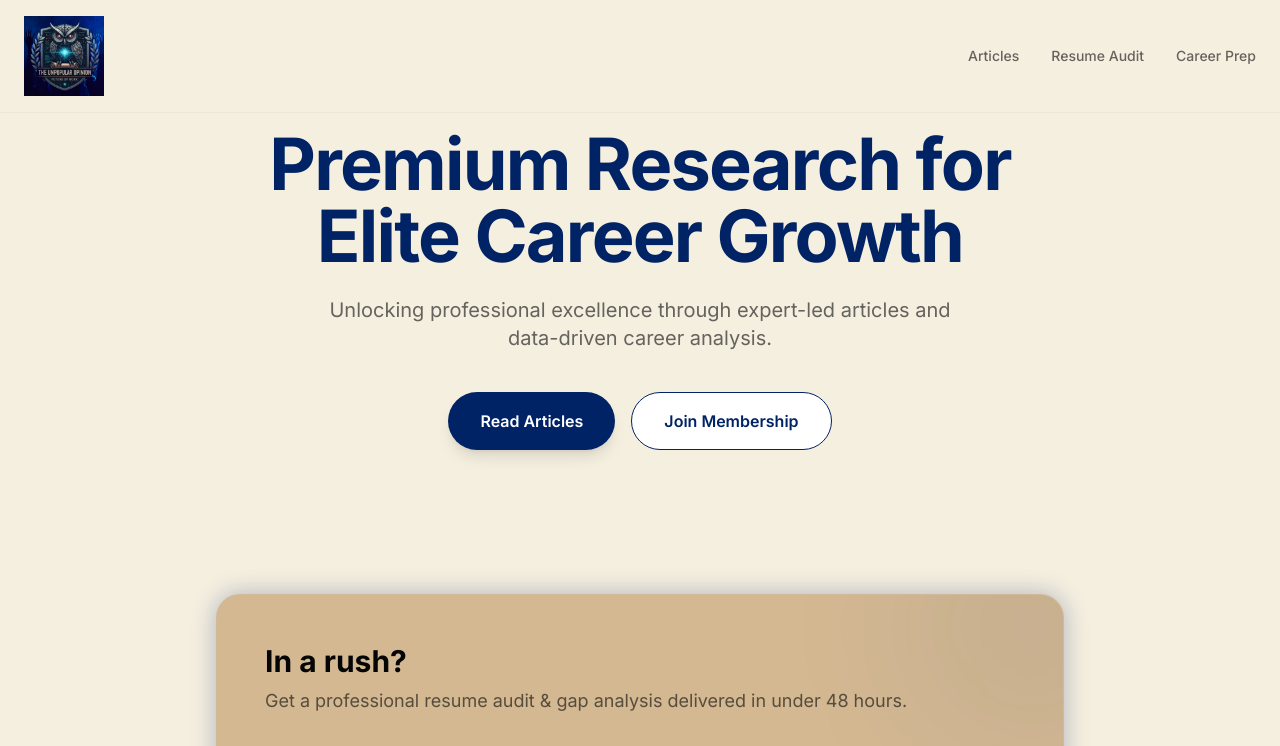
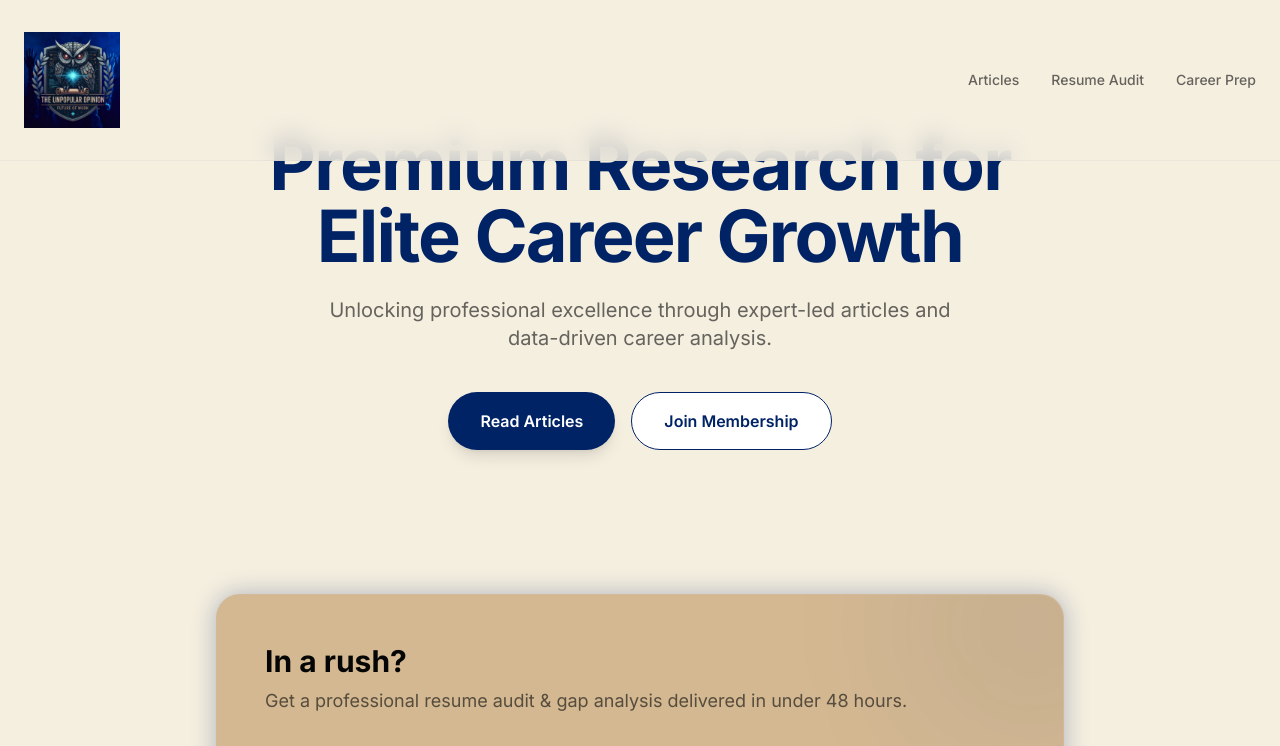
Before and after one commit to fastboomer/sslduck-lander, a Next.js app: page / in a window 1280 px wide. Shown: the top 746 px of the page. Built offline with nearby package versions, Linux system fonts and the light colour scheme.

Commit message:
Increase header depth and logo size

```diff
--- a/app/components/Header.tsx
+++ b/app/components/Header.tsx
@@ -3,13 +3,13 @@ import React from 'react';
 export const Header: React.FC = () => {
     return (
         <header className="fixed top-0 left-0 right-0 z-50 bg-background/80 backdrop-blur-md border-b border-silver/20">
-            <div className="max-w-7xl mx-auto px-6 py-4 flex items-center justify-between">
+            <div className="max-w-7xl mx-auto px-6 py-8 flex items-center justify-between">
                 <div className="flex flex-col items-start leading-none group">
                     <div className="relative">
                         <img
                             src="/logo.png"
                             alt="SSLDUCK"
-                            className="h-16 md:h-20 w-auto block"
+                            className="h-20 md:h-24 w-auto block"
                         />
                     </div>
                 </div>
```
